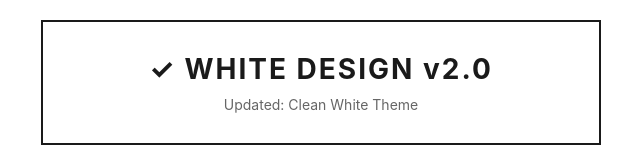
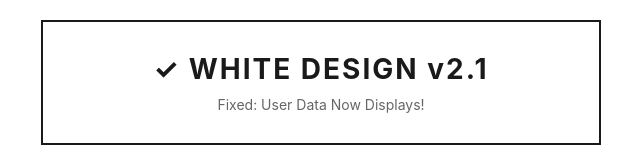
Before and after one commit to Nookler1988/miniapptg2026, a Next.js app: page / in a window 1280 px wide. Shown: the top 163 px of the page, without its empty margins (319-959 px from the left). Built offline with nearby package versions, Linux system fonts and the light colour scheme.

Commit message:
Update version header to v2.1
- Changed from v2.0 to v2.1 to indicate bug fix
- Updated subtitle to show User Data display is now fixed

```diff
--- a/pages/index.js
+++ b/pages/index.js
@@ -141,12 +141,12 @@ export default function Home() {
               margin: '0 0 10px 0',
               fontWeight: 'bold',
               letterSpacing: '2px'
-            }}>✓ WHITE DESIGN v2.0</h1>
+            }}>✓ WHITE DESIGN v2.1</h1>
             <p style={{
               margin: 0,
               fontSize: '14px',
               color: '#666'
-            }}>Updated: Clean White Theme</p>
+            }}>Fixed: User Data Now Displays!</p>
           </div>
 
           {isLoading && (
```
